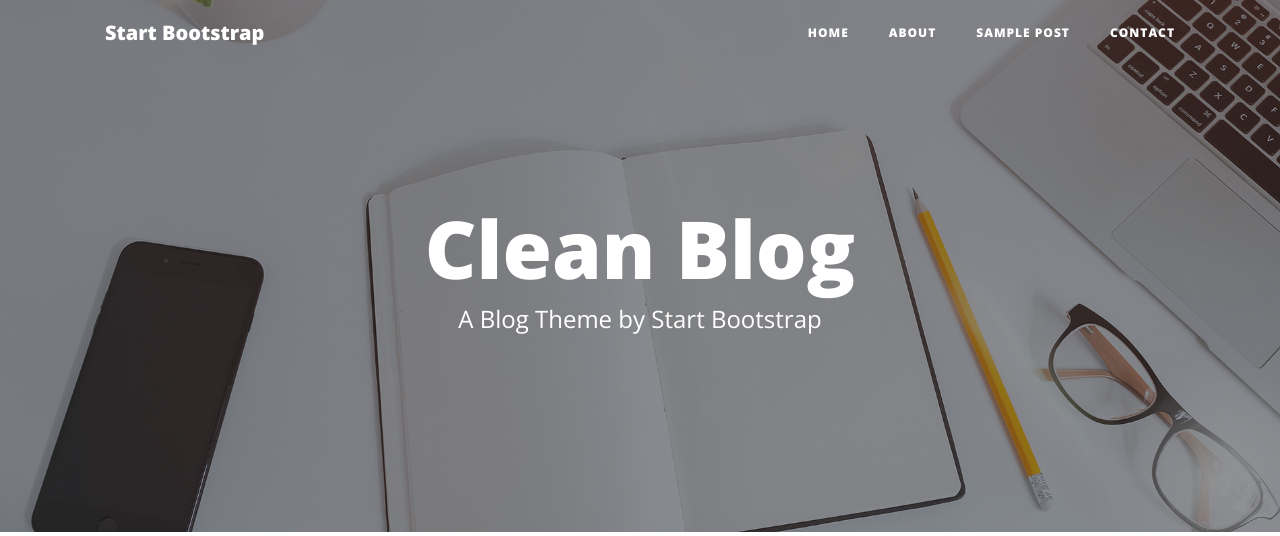
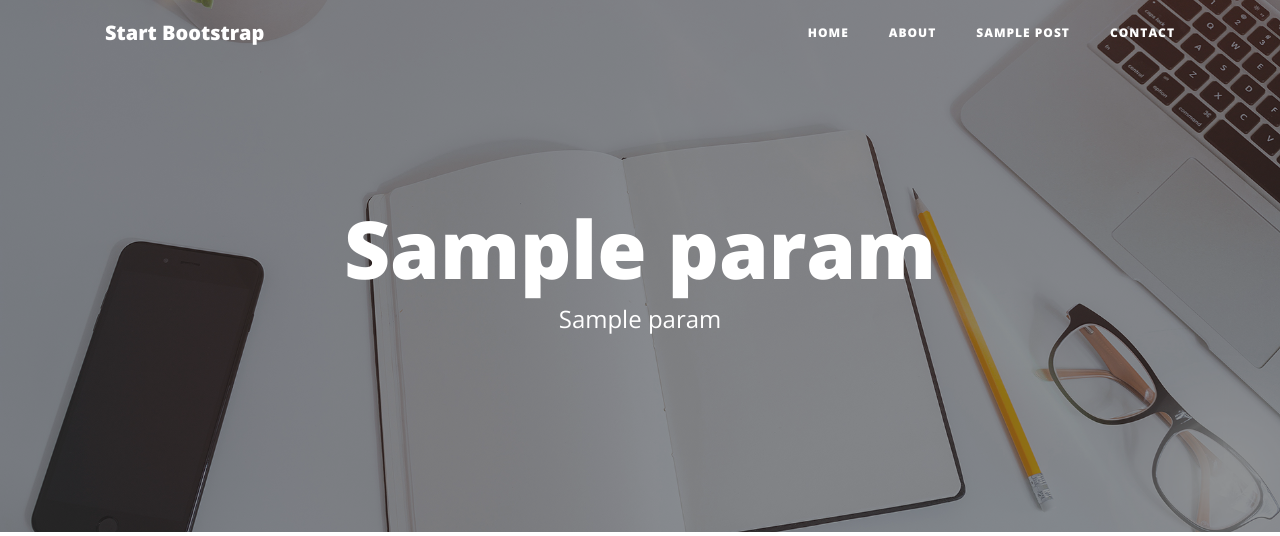
Before and after one commit to aryanguptaSG/python_projects, a Flask app: template blog_project/templates/index.html in a window 1280 px wide. Shown: the top 536 px of the page. Run offline with Flask 2, Linux system fonts and the light colour scheme; the template is opened without the code that fills it: most values are stand-ins (such as "Sample title", 1, 10 or a date in 2020); some libraries are stand-ins or nearby versions.

Commit message:
Update index.html

```diff
--- a/blog_project/templates/index.html
+++ b/blog_project/templates/index.html
@@ -9,8 +9,8 @@
       <div class="row">
         <div class="col-lg-8 col-md-10 mx-auto">
           <div class="site-heading">
-            <h1>Clean Blog</h1>
-            <span class="subheading">A Blog Theme by Start Bootstrap</span>
+            <h1>{{params["blog_name"]}}</h1>
+            <span class="subheading">{{params["blog_title"]}}</span>
           </div>
         </div>
       </div>
```
